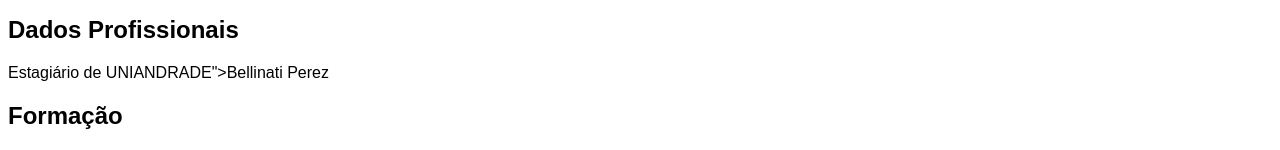
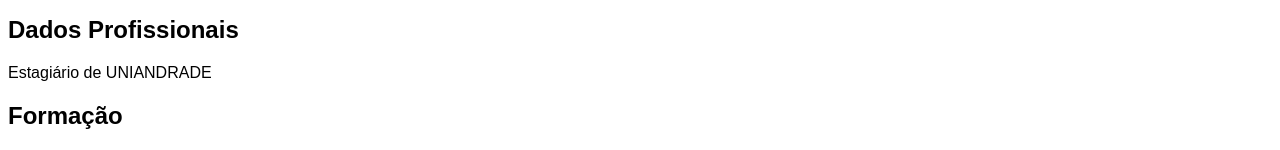
Before and after one commit to danielluizalves/danielluizalves, a plain HTML site: page index.html in a window 1280 px wide. Shown: the part 374-524 px from the top of the page. Drawn offline with Linux system fonts and the light colour scheme.

Commit message:
Update index.html

```diff
--- a/index.html
+++ b/index.html
@@ -33,7 +33,7 @@
 
 		<div class="secao">
 			<h2>Dados Profissionais</h2>
-			<p>Estagiário de UNIANDRADE">Bellinati Perez</a>
+			<p>Estagiário de UNIANDRADE</a>
 				<style type="text/css">
 					a:link
 					{
```
